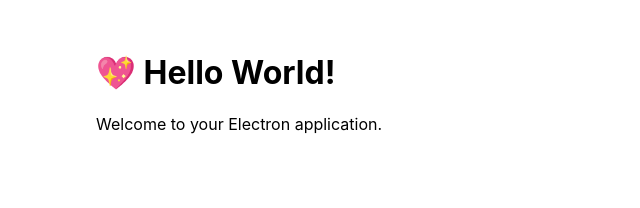
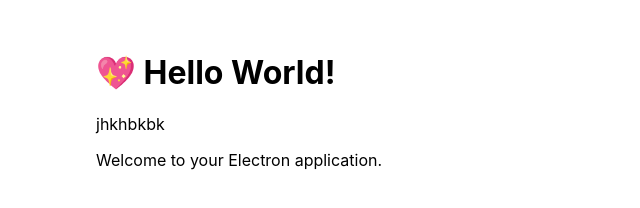
Before and after one commit to LassinaDevWeb/ListContact, an Electron app: page src/index.html in a window 800 px wide. Shown: the whole page, without its empty margins (0-640 px from the left). Drawn offline with Linux system fonts and the light colour scheme.

Commit message:
rajout texte

```diff
--- a/src/index.html
+++ b/src/index.html
@@ -7,6 +7,7 @@
   </head>
   <body>
     <h1>💖 Hello World!</h1>
+    <p>jhkhbkbk</p>
     <p>Welcome to your Electron application.</p>
   </body>
 </html>
```
